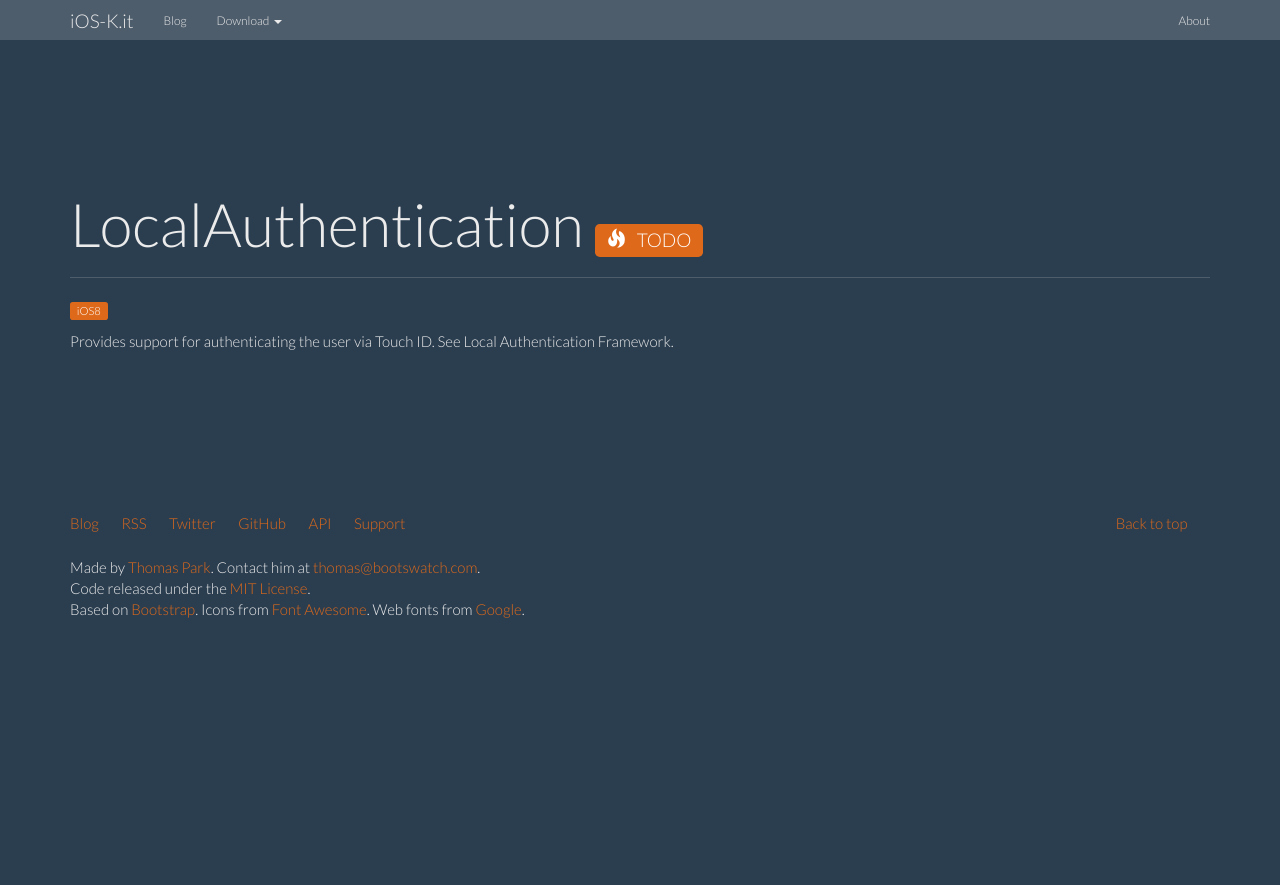
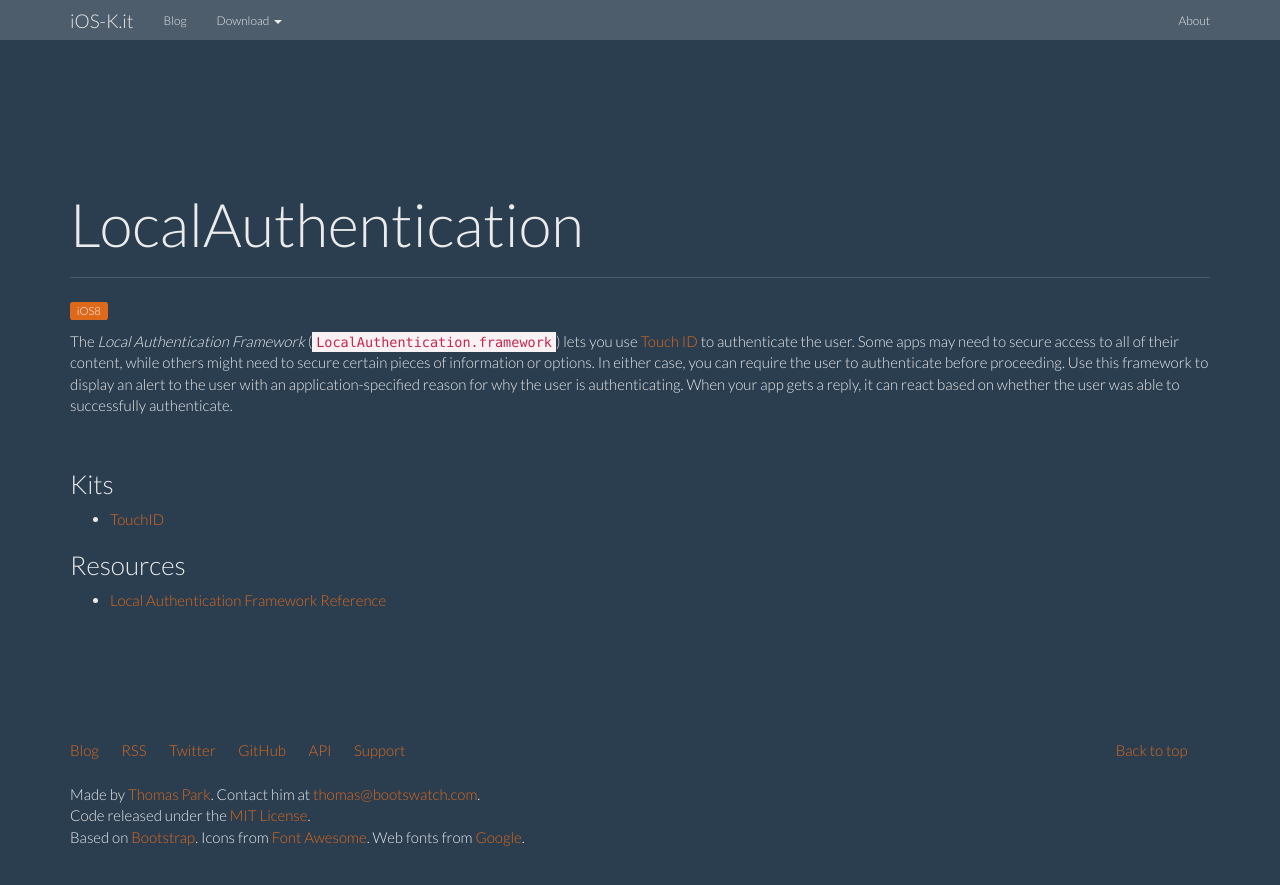
Before and after one commit to ioskit/ioskit.github.io, a Jekyll site: the page built from _kits/LocalAuthentication.md, in a window 1280 px wide and 923 px high. Shown: the top 885 px of the window. Built offline with Jekyll 4.4.1, drawn with Linux system fonts in a browser that asks for light colours; nearby versions of some CDN libraries.

Commit message:
Kit: LocalAuthentication and TouchID.

```diff
--- a/_kits/LocalAuthentication.md
+++ b/_kits/LocalAuthentication.md
@@ -2,16 +2,18 @@
 layout: kit
 name: 'LocalAuthentication'
 id: localauthentication
-status: TODO
+status:
 since: iOS8
 prefixe: 'LA'
 link:
-abstract: "Provides support for authenticating the user via Touch ID. See Local Authentication Framework."
-links__:
+abstract: "Provides support for authenticating the user via Touch ID."
+kits:
+ - TouchID
+links:
  - link:
-     name: 'aaa'
-     url: bbb
-     description: 'ccc'
+     name: 'Local Authentication Framework Reference'
+     url: https://developer.apple.com/library/ios/documentation/LocalAuthentication/Reference/LocalAuthentication_Framework/index.html
+     description: ''
 ---
 
-Provides support for authenticating the user via Touch ID. See Local Authentication Framework.
+The *Local Authentication Framework* (`LocalAuthentication.framework`) lets you use [Touch ID](/TouchID) to authenticate the user. Some apps may need to secure access to all of their content, while others might need to secure certain pieces of information or options. In either case, you can require the user to authenticate before proceeding. Use this framework to display an alert to the user with an application-specified reason for why the user is authenticating. When your app gets a reply, it can react based on whether the user was able to successfully authenticate.
```
Also changed, not shown: _kits/TouchID.md (+7 -2 lines).
